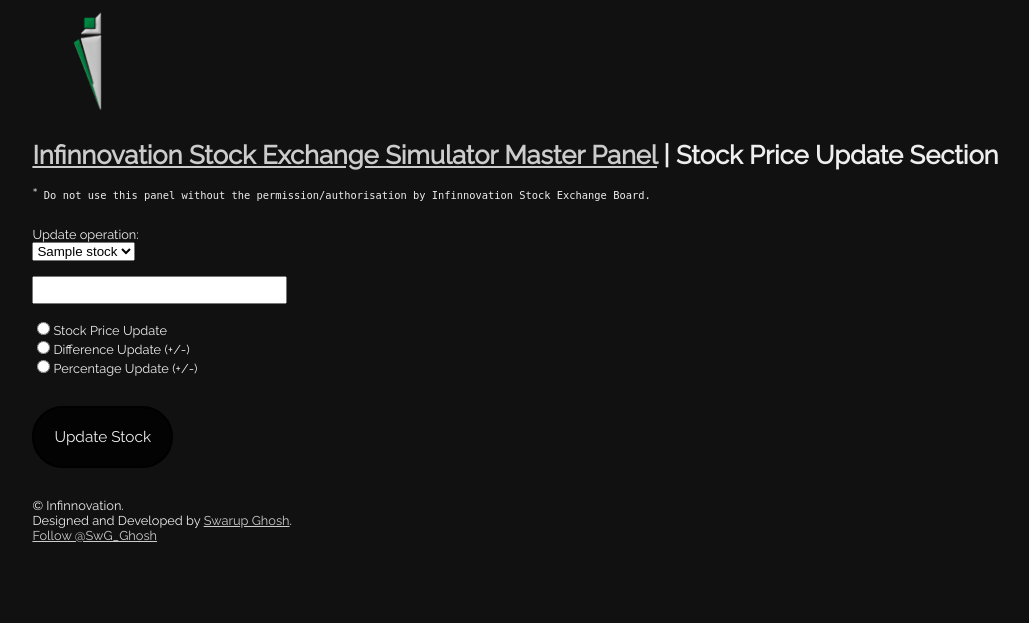
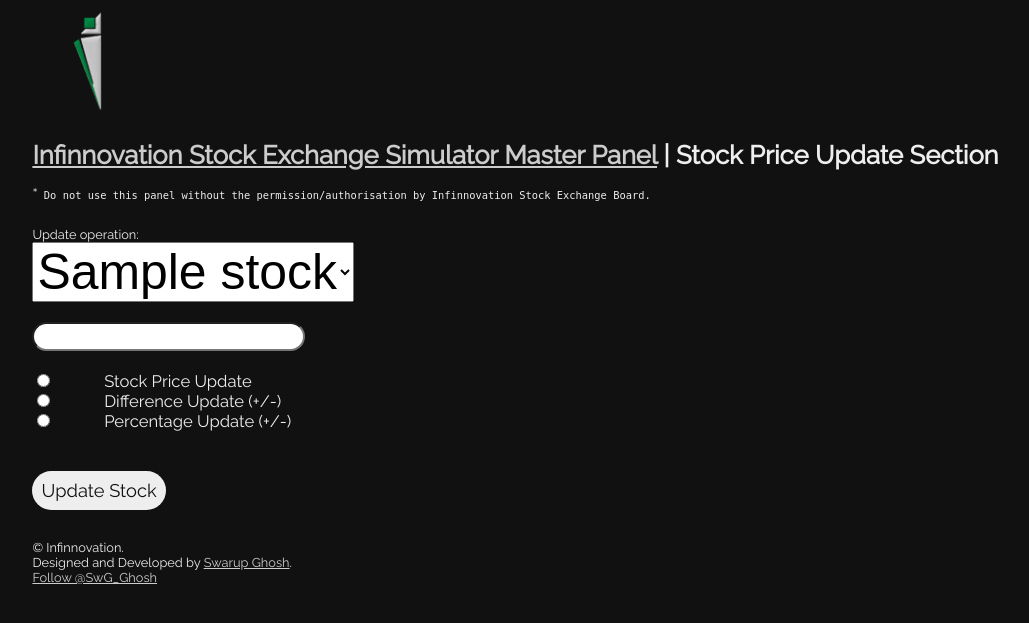
Before and after one commit to DPSN/infinnovation-stock-exchange-simulator, a PHP site: page /masterpanel/updater/index.php in a window 1280 px wide. Shown: the part 103-726 px from the top of the page, without its empty margins (70-1099 px from the left). Run offline with PHP 8.4, Linux system fonts and the light colour scheme; tables that the repository leaves empty or names only in its code hold one stand-in row (values such as "Sample post"); some libraries are stand-ins or nearby versions.

Commit message:
Style change in masterpanel for dark theme forms

```diff
--- a/masterpanel/base.css
+++ b/masterpanel/base.css
@@ -59,20 +59,30 @@
 textarea:focus {
     font-family: 'Raleway';
 }
+form {
+    font-size: 1.3em;
+}
 button {
-    border: 2px solid black;
-    background-color: rgba(0, 0, 0, 0.8);
-    color: #eee;
-    padding: 1%;
+    border: none;
+    background-color: #eee;
+    color: #111;
     font-family: 'Raleway';
-    font-size: 120%;
+    font-size: 1.1em;
     border-radius: 2em;
-    padding: 20px;
+    padding: 0.5em;
 }
 button:hover {
     color: #eee;
-    background-color: rgba(0, 0, 0, 0.98);
+    background-color: rgba(70, 70, 70, 0.7);
 }
 input[type=number] {
-    font-size: 150%;
+    font-size: 1.2em;;
+    border-radius: 1.2em;
+    text-align: center;
 }
+input[type=radio] {
+    margin-right: 5%;
+}
+select {
+    font-size: 3em;
+}
```
